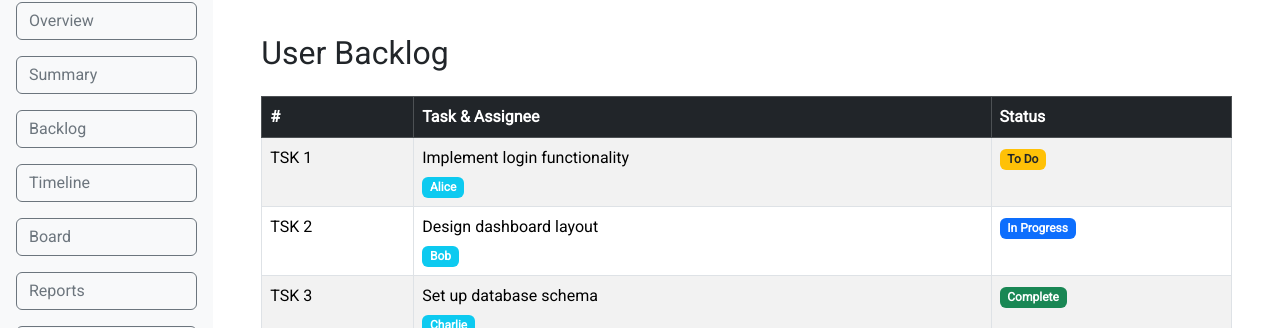
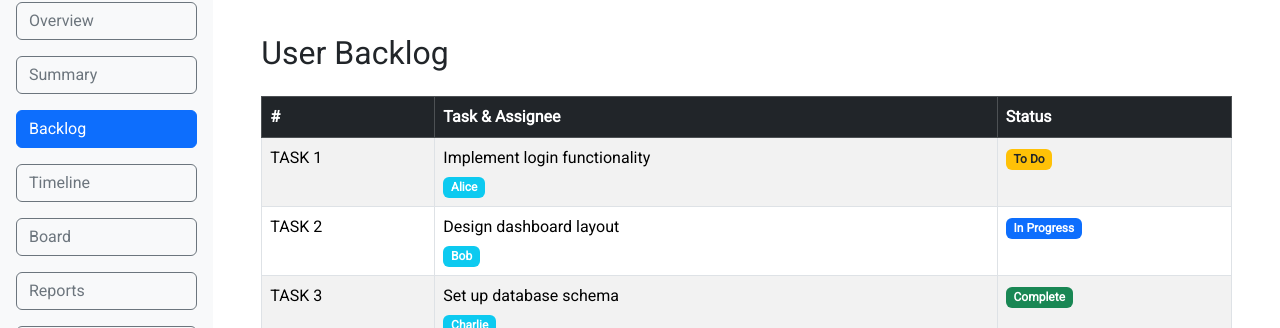
Before and after one commit to 22001064/AgileTeamDev, a React (Create React App) app in the folder Frontend/nestcafe/: page /nestcafe/pages/backlogUser in a window 1280 px wide. Shown: the part 472-800 px from the top of the page. Built offline with nearby package versions, Linux system fonts and the light colour scheme; a web font is replaced by a local one.

Commit message:
Backlog on dashboard fix

```diff
--- a/Frontend/nestcafe/src/components/dashboard.js
+++ b/Frontend/nestcafe/src/components/dashboard.js
@@ -8,7 +8,7 @@ const Dashboard = ({ children, onAddTask }) => {
   const DashboardItems = [
     { name: "Overview", path: "/nestcafe/pages/overview" },
     { name: "Summary", path: "/nestcafe/pages/ToDO" },
-    { name: "Backlog", path: "/" },
+    { name: "Backlog", path: "/nestcafe/pages/backlogUser" },
     { name: "Timeline", path: "/" },
     { name: "Board", path: "/board" },
     { name: "Reports", path: "/reports" },
--- a/Frontend/nestcafe/src/pages/backlogUser.js
+++ b/Frontend/nestcafe/src/pages/backlogUser.js
@@ -55,7 +55,7 @@ const BacklogUser = () => {
             <tbody>
               {tasks.map((task) => (
                 <tr key={task.id}>
-                  <td>{`TSK ${task.id}`}</td>
+                  <td>{`TASK ${task.id}`}</td>
                   <td>
                     <div>{task.task}</div>
                     <div className="mt-1">
```
